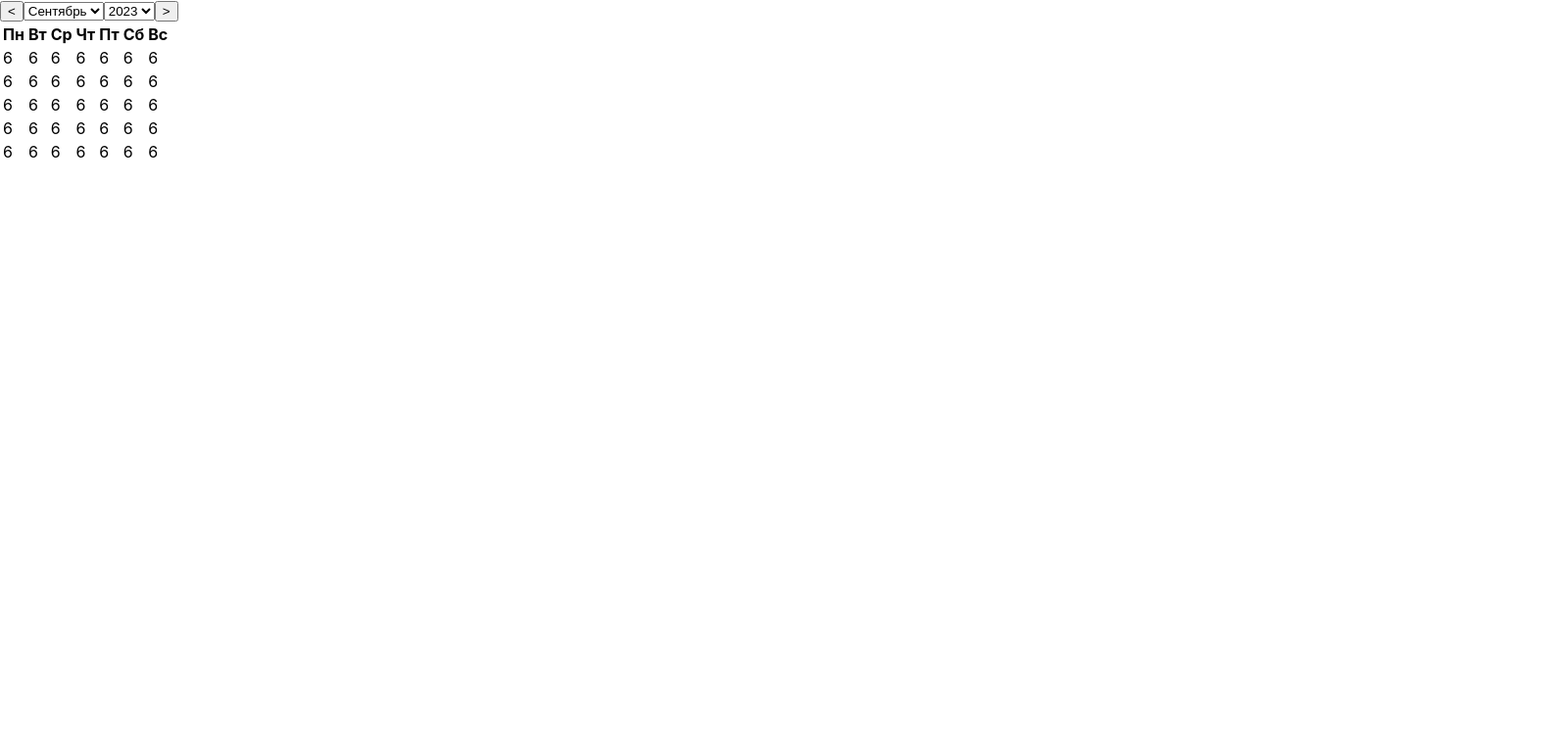
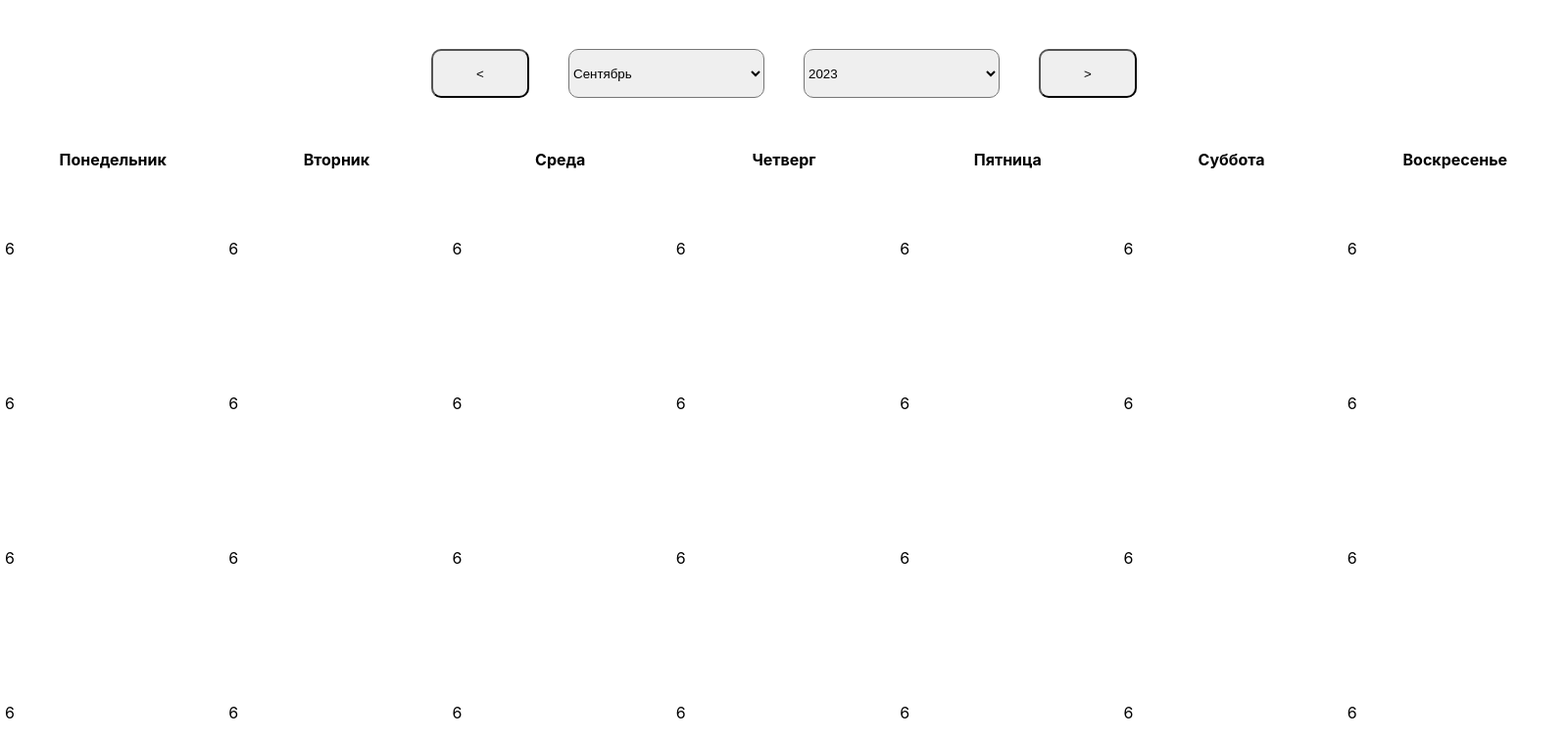
Before and after one commit to VoronovV/ToDoList, a React (Create React App) app: page / in a window 1280 px wide. Shown: the top 756 px of the page at 98% size, 1600 px wide, since content can reach past the window. Built offline with nearby package versions, Linux system fonts and the light colour scheme.

Commit message:
add simple table style

```diff
--- a/src/components/Calendar/Calendar.css
+++ b/src/components/Calendar/Calendar.css
@@ -0,0 +1,38 @@
+.calendar {
+    width: 1600px;
+    display: flex;
+    flex-direction: column;
+    margin: auto;
+}
+
+.calendar header {
+    display: flex;
+    margin: 50px auto;
+    gap: 40px;
+}
+
+.calendar header button {
+    width: 100px;
+    height: 50px;
+    border-radius: 10px;
+}
+
+.calendar header select {
+    width: 200px;
+    height: 50px;
+    border-radius: 10px;
+}
+
+/*настроить option*/
+
+.cell {
+    width: 150px;
+    height: 150px;
+    border: 2px solid transparent;
+    border-radius: 20px;
+
+}
+.cell:hover {
+    background-color: #eaeaea;
+    cursor: pointer;
+}
--- a/src/components/Calendar/Calendar.jsx
+++ b/src/components/Calendar/Calendar.jsx
@@ -13,7 +13,7 @@ class Calendar extends Component {
         date: new Date(),
         years: [2013, 2014, 2015, 2016, 2017, 2018, 2019, 2020, 2023, 2024, 2025, 2026, 2027, 2028, 2029, 2030],
         month: ['Январь', 'Февраль', 'Март', 'Апрель', 'Май', 'Июнь', 'Июль', 'Август', 'Сентябрь', 'Октябрь', 'Ноябрь', 'Декабрь'],
-        weekDays: ['Пн', 'Вт', 'Ср', 'Чт', 'Пт', 'Сб', 'Вс'],
+        weekDays: ['Понедельник', 'Вторник', 'Среда', 'Четверг', 'Пятница', 'Суббота', 'Воскресенье'],
         onChange: Function.prototype //empty function
     };
 
@@ -107,9 +107,9 @@ class Calendar extends Component {
                         <tr key={index}>
                             {week.map((date, index) =>
                                 date ?
-                                    <td onClick={()=>this.dayClick(date)} key={index}>{date.getDate()}</td>
+                                    <td onClick={()=>this.dayClick(date)} key={index} className={"cell"}>{date.getDate()}</td>
                                     :
-                                    <td key={index}></td>
+                                    <td key={index} className={"cell"}></td>
                             )}
                         </tr>
 
```
